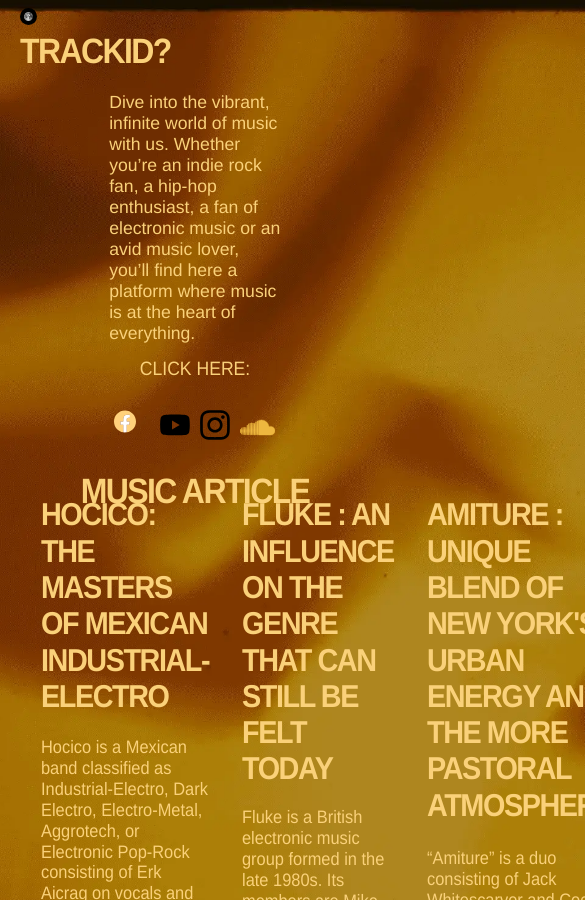
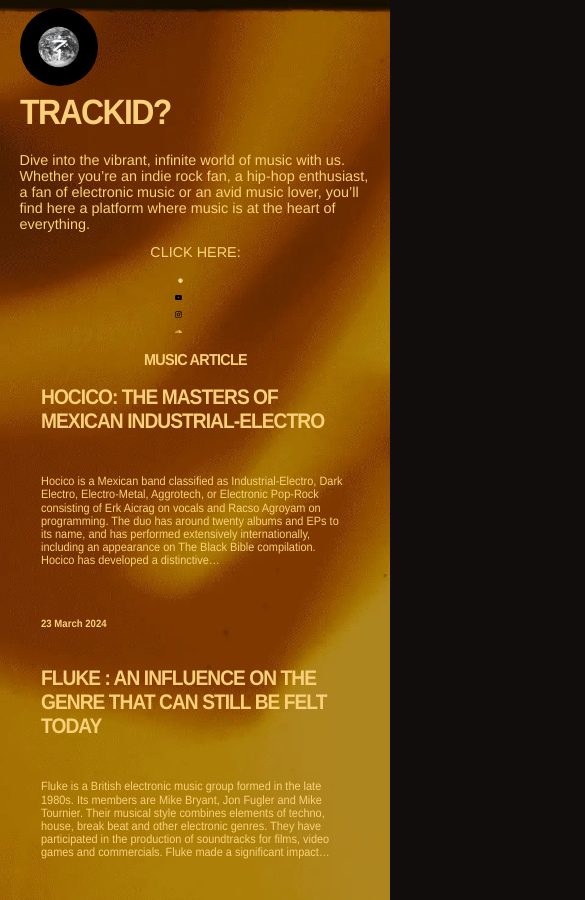
Before and after one commit to FredericTurb/trackID, a plain HTML site: page index.html in a window 390 px wide. Shown: the top 900 px of the page, 585 px wide, since content can reach past the window. Drawn offline with Linux system fonts and the light colour scheme; files whose address does not match are found by name.

Commit message:
mobile adjustment

```diff
--- a/css/styles.css
+++ b/css/styles.css
@@ -164,3 +164,42 @@ p{
     color: inherit;
     text-decoration: none;
 }
+
+@media (max-width: 768px) {
+    .logo {
+        width: 20%;
+    }
+
+    .intro, .click, .musicarticle {
+        margin-left: 5%;
+        margin-right: 5%;
+        font-size: 90%;
+    }
+
+    .content {
+        grid-template-columns: repeat(2, 1fr);
+    }
+
+    .first {
+        font-size: 150%;
+    }
+
+    .links {
+        flex-direction: column; /* Stack links */
+    }
+
+    .links a {
+        width: 40px;
+        height: 40px;
+    }
+}
+
+@media (max-width: 480px) {
+    .content {
+        grid-template-columns: 1fr; /* One column layout */
+    }
+
+    .first {
+        font-size: 120%; /* Smaller text size */
+    }
+}
```
